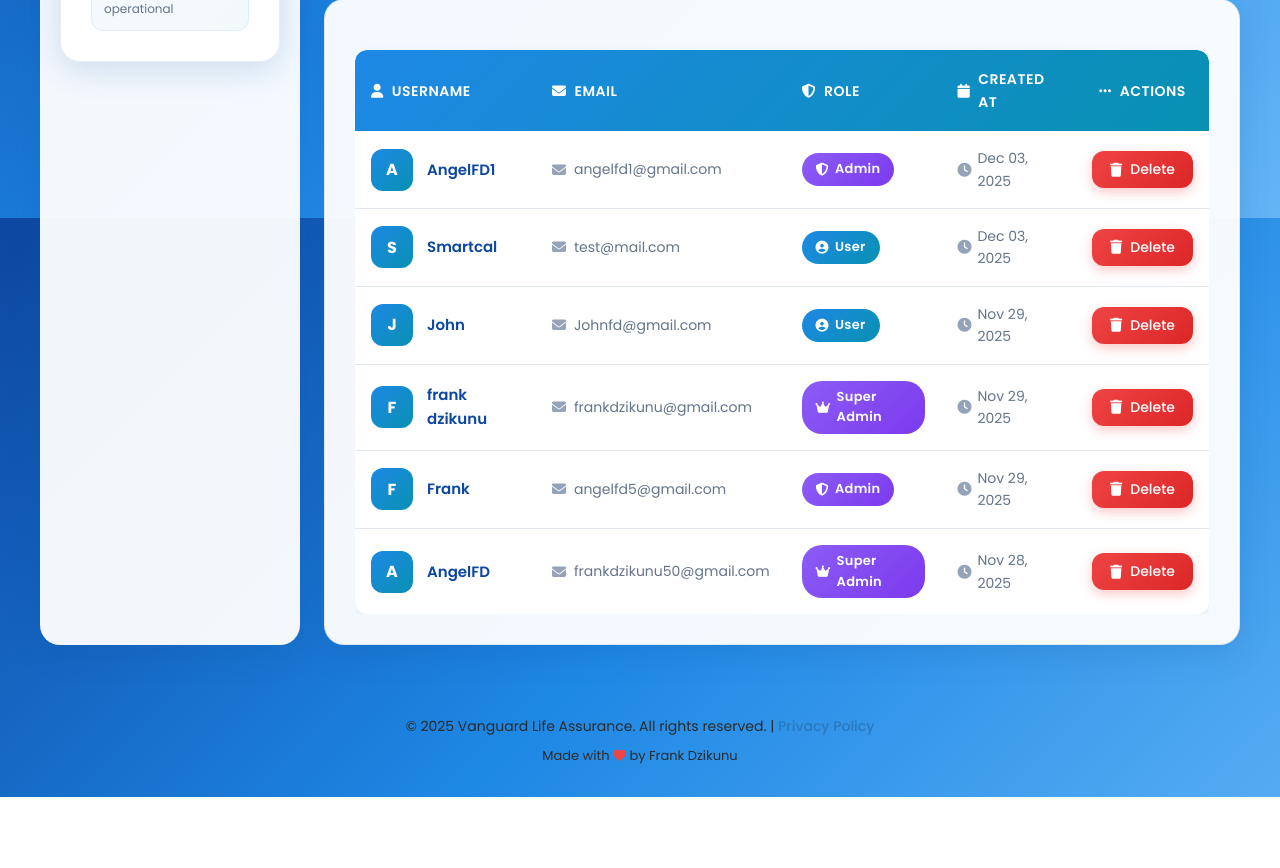
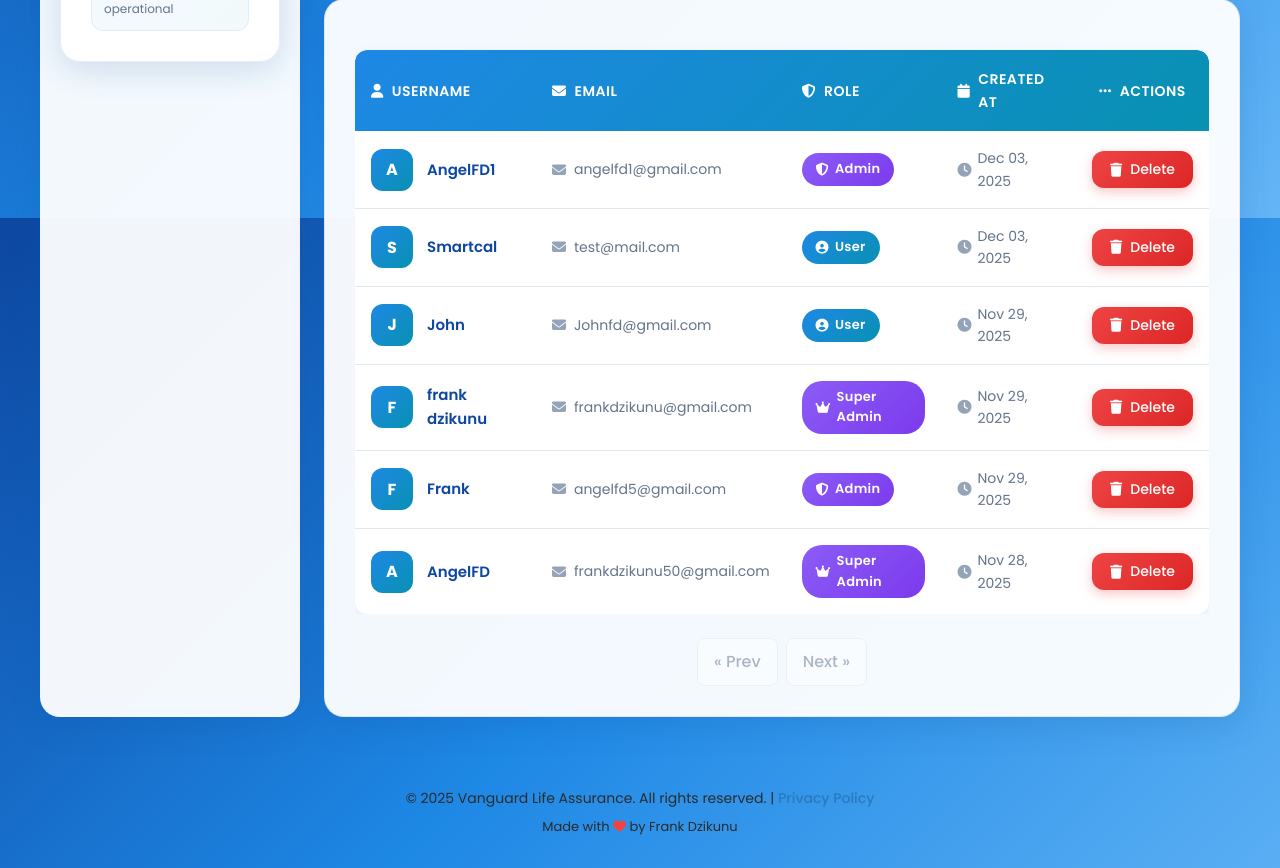
Before and after one commit to FrankDzikunu/SmartCalc-Backend, a Django app: page /users/ in a window 1280 px wide. Shown: the part 582-1450 px from the top of the page. Before the commit the page ends 1379 px from the top, so only its background shows below. Run offline with Django 5.2, Linux system fonts and the light colour scheme; a user stored in the database is signed in; data comes from the database, SQL or seed files in the repository; some libraries are stand-ins or nearby versions.

Commit message:
add pagination

```diff
--- a/adminpanel/templates/adminpanel/add_user.html
+++ b/adminpanel/templates/adminpanel/add_user.html
@@ -167,7 +167,7 @@ Create New User
     <div class="glass" style="margin-top: 24px; padding: 24px; background: linear-gradient(135deg, rgba(30, 136, 229, 0.05), rgba(8, 145, 178, 0.02)); border: 2px solid rgba(30, 136, 229, 0.1);">
         <div style="display: flex; gap: 16px;">
             <div style="flex-shrink: 0;">
-                <i class="fa-solid fa-circle-info" style="font-size: 24px; color:#1e88e5;"></i>
+                <i class="fa-solid fa-circle-info" style="font-size: 24px; color:#1ee57b;"></i>
             </div>
             <div>
                 <h4 style="font-size: 15px; font-weight: 600; color: #ffffff; margin: 0 0 8px;">User Creation Tips</h4>
--- a/adminpanel/templates/adminpanel/user_list.html
+++ b/adminpanel/templates/adminpanel/user_list.html
@@ -247,6 +247,29 @@ Manage Users
         </table>
     </div>
 
+        <!-- PAGINATION -->
+    <div class="pagination-container" style="display:flex; justify-content:center; margin-top: 24px; gap: 8px; flex-wrap: wrap;">
+        {% if users.has_previous %}
+            <a href="?page={{ users.previous_page_number }}" class="pagination-btn">&laquo; Prev</a>
+        {% else %}
+            <span class="pagination-btn disabled">&laquo; Prev</span>
+        {% endif %}
+
+        {% for num in users.paginator.page_range %}
+            {% if users.number == num %}
+                <span class="pagination-btn active">{{ num }}</span>
+            {% elif num > users.number|add:-3 and num < users.number|add:3 %}
+                <a href="?page={{ num }}" class="pagination-btn">{{ num }}</a>
+            {% endif %}
+        {% endfor %}
+
+        {% if users.has_next %}
+            <a href="?page={{ users.next_page_number }}" class="pagination-btn">Next &raquo;</a>
+        {% else %}
+            <span class="pagination-btn disabled">Next &raquo;</span>
+        {% endif %}
+    </div>
+
     {% else %}
     <!-- Empty State -->
     <div style="text-align: center; padding: 80px 20px;">
@@ -459,6 +482,39 @@ Manage Users
   .alert.success { background: #10b981; }
   .alert.info { background: #1e88e5; }
 
+    /* Pagination styles */
+    .pagination-btn {
+        padding: 10px 16px;
+        border-radius: 8px;
+        border: 1px solid #e2e8f0;
+        background: white;
+        color: #64748b;
+        font-weight: 500;
+        cursor: pointer;
+        transition: all 0.3s;
+        text-decoration: none;
+        display: inline-flex;
+        align-items: center;
+        justify-content: center;
+    }
+
+    .pagination-btn:hover {
+        background: linear-gradient(135deg, #1e88e5, #0891b2);
+        color: white;
+        border-color: transparent;
+    }
+
+    .pagination-btn.active {
+        background: linear-gradient(135deg, #1e88e5, #0891b2);
+        color: white;
+        border-color: transparent;
+        cursor: default;
+    }
+
+    .pagination-btn.disabled {
+        opacity: 0.5;
+        cursor: not-allowed;
+    }
 
 </style>
 {% endblock %}
```
Also changed, not shown: adminpanel/templates/adminpanel/dashboard.html (+3 -12 lines).
